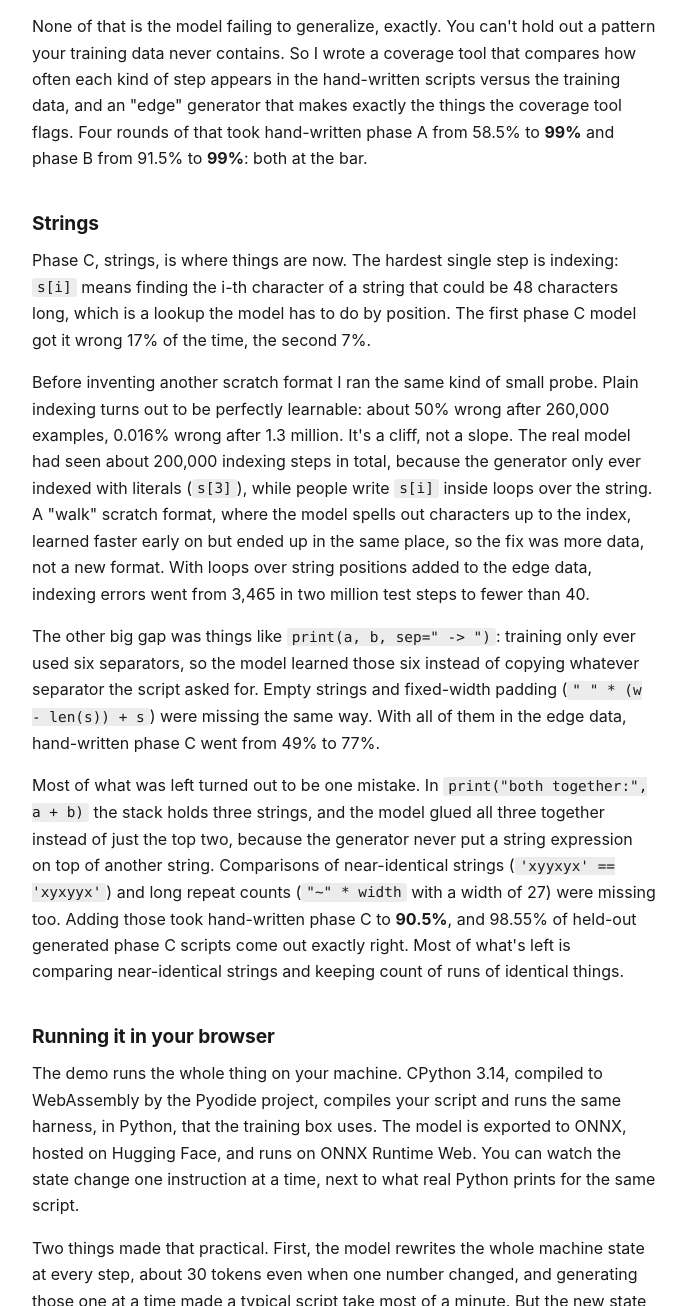
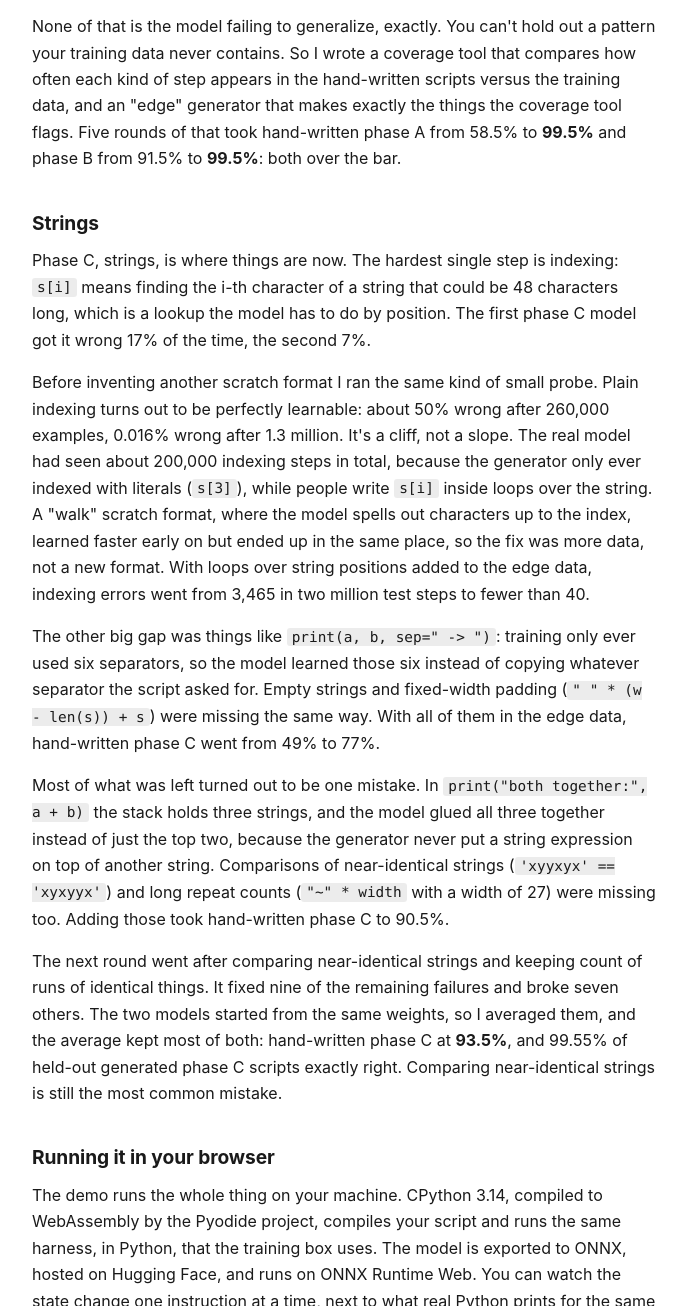
Before and after one commit to gmmeyer/gmmeyer, a plain HTML site: page posts/teaching-a-model-to-run-python.html in a window 1280 px wide. Shown: the part 4507-5813 px from the top of the page, without its empty margins (296-982 px from the left). Drawn offline with Linux system fonts and the light colour scheme.

Commit message:
Post draft: the shipped model is c5 and c6 averaged (hand-written A 99.5%, B 99.5%, C 93.5%)
Co-Authored-By: Claude Opus 5.5 <noreply@anthropic.com>

```diff
--- a/posts/teaching-a-model-to-run-python.html
+++ b/posts/teaching-a-model-to-run-python.html
@@ -121,18 +121,20 @@
     <li><strong>Python idioms people actually use.</strong> <code>x = a or 7</code>, chained comparisons like <code>a &lt; b &gt; c</code>, <code>range</code> with a step of 7, adding up booleans with <code>n += i &gt; 0</code>.</li>
   </ul>
 
-  <p>None of that is the model failing to generalize, exactly. You can't hold out a pattern your training data never contains. So I wrote a coverage tool that compares how often each kind of step appears in the hand-written scripts versus the training data, and an "edge" generator that makes exactly the things the coverage tool flags. Four rounds of that took hand-written phase A from 58.5% to <strong>99%</strong> and phase B from 91.5% to <strong>99%</strong>: both at the bar.</p>
+  <p>None of that is the model failing to generalize, exactly. You can't hold out a pattern your training data never contains. So I wrote a coverage tool that compares how often each kind of step appears in the hand-written scripts versus the training data, and an "edge" generator that makes exactly the things the coverage tool flags. Five rounds of that took hand-written phase A from 58.5% to <strong>99.5%</strong> and phase B from 91.5% to <strong>99.5%</strong>: both over the bar.</p>
 
   <h2>Strings</h2>
 
-  <!-- TODO(Greg): numbers below are c5's (the model in the demo). -->
+  <!-- TODO(Greg): numbers below are the shipped model's (c5 and c6 averaged). -->
   <p>Phase C, strings, is where things are now. The hardest single step is indexing: <code>s[i]</code> means finding the i-th character of a string that could be 48 characters long, which is a lookup the model has to do by position. The first phase C model got it wrong 17% of the time, the second 7%.</p>
 
   <p>Before inventing another scratch format I ran the same kind of small probe. Plain indexing turns out to be perfectly learnable: about 50% wrong after 260,000 examples, 0.016% wrong after 1.3 million. It's a cliff, not a slope. The real model had seen about 200,000 indexing steps in total, because the generator only ever indexed with literals (<code>s[3]</code>), while people write <code>s[i]</code> inside loops over the string. A "walk" scratch format, where the model spells out characters up to the index, learned faster early on but ended up in the same place, so the fix was more data, not a new format. With loops over string positions added to the edge data, indexing errors went from 3,465 in two million test steps to fewer than 40.</p>
 
   <p>The other big gap was things like <code>print(a, b, sep=" -&gt; ")</code>: training only ever used six separators, so the model learned those six instead of copying whatever separator the script asked for. Empty strings and fixed-width padding (<code>" " * (w - len(s)) + s</code>) were missing the same way. With all of them in the edge data, hand-written phase C went from 49% to 77%.</p>
 
-  <p>Most of what was left turned out to be one mistake. In <code>print("both together:", a + b)</code> the stack holds three strings, and the model glued all three together instead of just the top two, because the generator never put a string expression on top of another string. Comparisons of near-identical strings (<code>'xyyxyx' == 'xyxyyx'</code>) and long repeat counts (<code>"~" * width</code> with a width of 27) were missing too. Adding those took hand-written phase C to <strong>90.5%</strong>, and 98.55% of held-out generated phase C scripts come out exactly right. Most of what's left is comparing near-identical strings and keeping count of runs of identical things.</p>
+  <p>Most of what was left turned out to be one mistake. In <code>print("both together:", a + b)</code> the stack holds three strings, and the model glued all three together instead of just the top two, because the generator never put a string expression on top of another string. Comparisons of near-identical strings (<code>'xyyxyx' == 'xyxyyx'</code>) and long repeat counts (<code>"~" * width</code> with a width of 27) were missing too. Adding those took hand-written phase C to 90.5%.</p>
+
+  <p>The next round went after comparing near-identical strings and keeping count of runs of identical things. It fixed nine of the remaining failures and broke seven others. The two models started from the same weights, so I averaged them, and the average kept most of both: hand-written phase C at <strong>93.5%</strong>, and 99.55% of held-out generated phase C scripts exactly right. Comparing near-identical strings is still the most common mistake.</p>
 
   <h2>Running it in your browser</h2>
 
```
